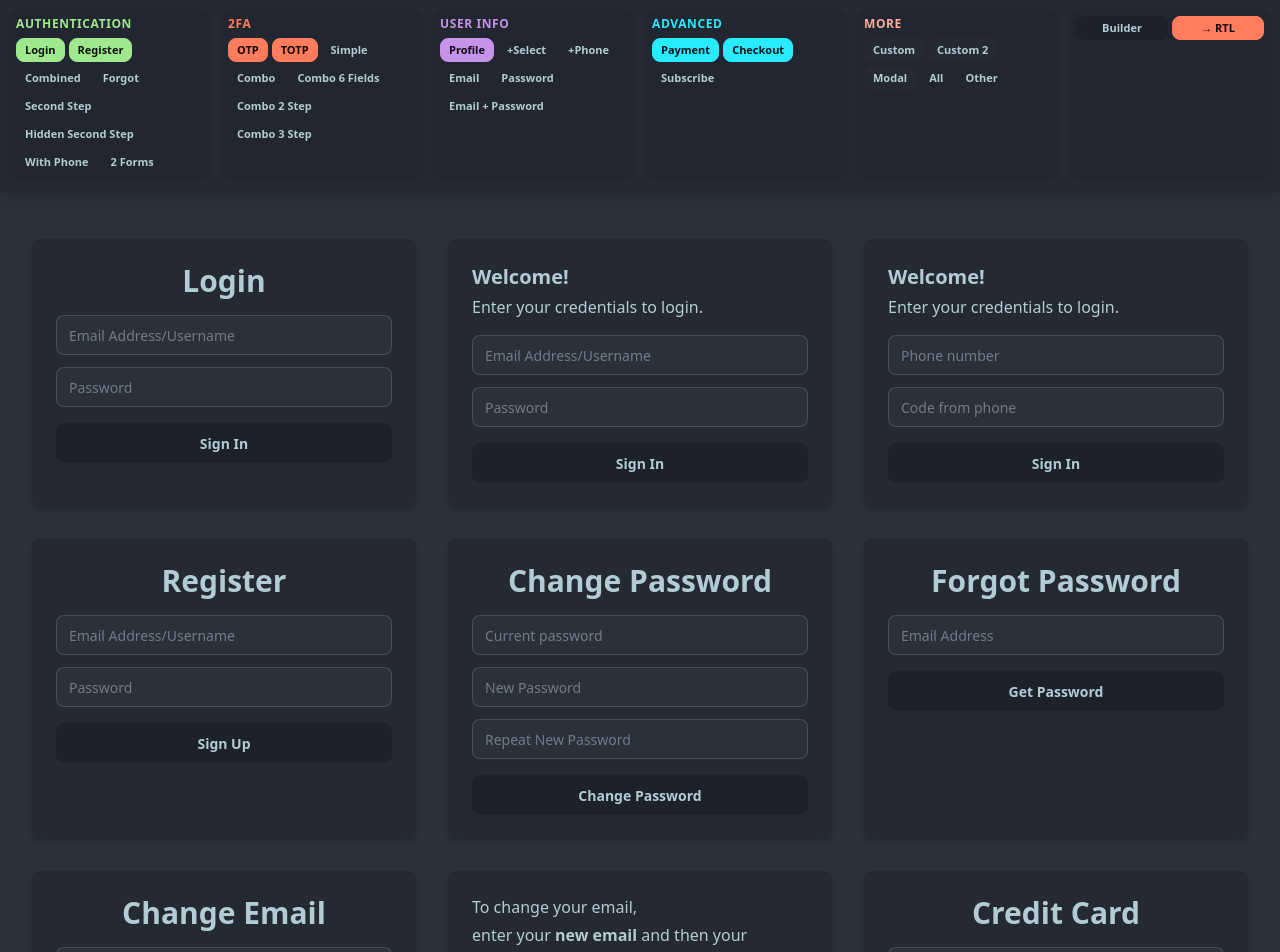
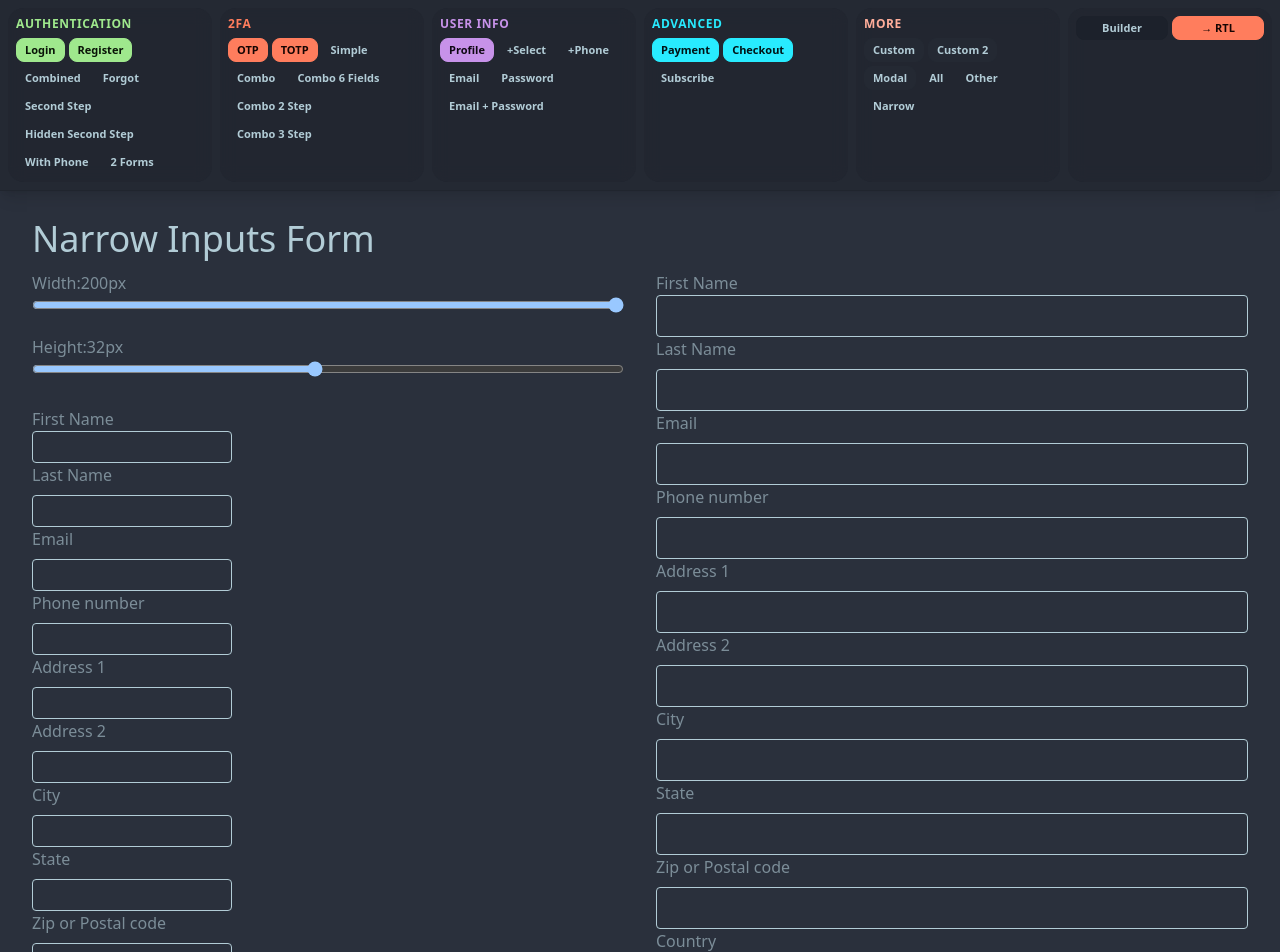
Before and after one commit to NordPass/autofill-samples, a React (Vite) app: page /#/narrow in a window 1280 px wide. Shown: the top 952 px of the page. Built offline with nearby package versions, Linux system fonts and the light colour scheme.

Commit message:
feat: add narrow controllable form

```diff
--- /dev/null
+++ b/src/Forms/Narrow.tsx
@@ -0,0 +1,140 @@
+import { useState } from 'react';
+
+export const Narrow = () => {
+  const [controlWidth, setControlWidth] = useState<number>(200);
+  const [controlHeight, setControlHeight] = useState<number>(32);
+
+  return (
+    <div className="w-full px-4">
+      <h1 className="text-4xl mt-3">Narrow Inputs Form</h1>
+
+      <div className="grid grid-cols-1 md:grid-cols-2 gap-8 mt-3">
+        <form className="flex flex-col items-start w-full" onSubmit={event => event.preventDefault()}>
+          <div className="w-full mb-4">
+            <label className="label" htmlFor="widthRange">
+              <span className="label-text">
+                Width:
+                {controlWidth}
+                px
+              </span>
+            </label>
+            <input
+              id="widthRange"
+              type="range"
+              min={10}
+              max={200}
+              value={controlWidth}
+              onChange={e => setControlWidth(Number(e.target.value))}
+              className="w-full"
+            />
+          </div>
+          <div className="w-full mb-6">
+            <label className="label" htmlFor="heightRange">
+              <span className="label-text">
+                Height:
+                {controlHeight}
+                px
+              </span>
+            </label>
+            <input
+              id="heightRange"
+              type="range"
+              min={10}
+              max={56}
+              value={controlHeight}
+              onChange={e => setControlHeight(Number(e.target.value))}
+              className="w-full"
+            />
+          </div>
+          <label className="label" htmlFor="firstName">
+            <span className="label-text">First Name</span>
+          </label>
+          <input style={{ width: controlWidth, height: controlHeight }} className="border rounded px-3 py-2" type="text" id="firstName" />
+          <label className="label" htmlFor="lastName">
+            <span className="label-text">Last Name</span>
+          </label>
+          <input style={{ width: controlWidth, height: controlHeight }} className="border rounded px-3 py-2 mt-2" type="text" id="lastName" />
+          <label className="label" htmlFor="email">
+            <span className="label-text">Email</span>
+          </label>
+          <input style={{ width: controlWidth, height: controlHeight }} className="border rounded px-3 py-2 mt-2" type="text" id="email" />
+
+          <label className="label" htmlFor="phoneNumber">
+            <span className="label-text">Phone number</span>
+          </label>
+          <input style={{ width: controlWidth, height: controlHeight }} className="border rounded px-2 mt-2" type="text" id="phoneNumber" />
+          <label className="label" htmlFor="address1">
+            <span className="label-text">Address 1</span>
+          </label>
+          <input style={{ width: controlWidth, height: controlHeight }} className="border rounded px-2 mt-2" type="text" id="address1" />
+          <label className="label" htmlFor="address2">
+            <span className="label-text">Address 2</span>
+          </label>
+          <input style={{ width: controlWidth, height: controlHeight }} className="border rounded px-3 py-2 mt-2" type="text" id="address2" />
+
+          <label className="label" htmlFor="city">
+            <span className="label-text">City</span>
+          </label>
+          <input style={{ width: controlWidth, height: controlHeight }} className="border rounded px-2 mt-2" type="text" id="city" />
+          <label className="label" htmlFor="state">
+            <span className="label-text">State</span>
+          </label>
+          <input style={{ width: controlWidth, height: controlHeight }} className="border rounded px-2 mt-2" type="text" id="state" />
+          <label className="label" htmlFor="zip">
+            <span className="label-text">Zip or Postal code</span>
+          </label>
+          <input style={{ width: controlWidth, height: controlHeight }} className="border rounded px-3 py-2 mt-2" type="text" id="zip" />
+          <label className="label" htmlFor="country">
+            <span className="label-text">Country</span>
+          </label>
+          <input style={{ width: controlWidth, height: controlHeight }} className="border rounded px-3 py-2 mt-2" type="text" />
+        </form>
+
+        <form className="flex flex-col items-start w-full" onSubmit={event => event.preventDefault()}>
+          <label className="label" htmlFor="firstName2">
+            <span className="label-text">First Name</span>
+          </label>
+          <input className="border rounded px-3 py-2 w-full" type="text" id="firstName2" />
+          <label className="label" htmlFor="lastName2">
+            <span className="label-text">Last Name</span>
+          </label>
+          <input className="border rounded px-3 py-2 w-full mt-2" type="text" id="lastName2" />
+          <label className="label" htmlFor="email2">
+            <span className="label-text">Email</span>
+          </label>
+          <input className="border rounded px-3 py-2 w-full mt-2" type="text" id="email2" />
+
+          <label className="label" htmlFor="phoneNumber2">
+            <span className="label-text">Phone number</span>
+          </label>
+          <input className="border rounded px-3 py-2 w-full mt-2" type="text" id="phoneNumber2" />
+          <label className="label" htmlFor="address12">
+            <span className="label-text">Address 1</span>
+          </label>
+          <input className="border rounded px-3 py-2 w-full mt-2" type="text" id="address12" />
+          <label className="label" htmlFor="address22">
+            <span className="label-text">Address 2</span>
+          </label>
+          <input className="border rounded px-3 py-2 w-full mt-2" type="text" id="address22" />
+
+          <label className="label" htmlFor="city2">
+            <span className="label-text">City</span>
+          </label>
+          <input className="border rounded px-3 py-2 w-full mt-2" type="text" id="city2" />
+          <label className="label" htmlFor="state2">
+            <span className="label-text">State</span>
+          </label>
+          <input className="border rounded px-3 py-2 w-full mt-2" type="text" id="state2" />
+          <label className="label" htmlFor="zip2">
+            <span className="label-text">Zip or Postal code</span>
+          </label>
+          <input className="border rounded px-3 py-2 w-full mt-2" type="text" id="zip2" />
+          <label className="label" htmlFor="country2">
+            <span className="label-text">Country</span>
+          </label>
+          <input className="border rounded px-3 py-2 w-full mt-2" type="text" id="country2" />
+        </form>
+      </div>
+    </div>
+  );
+};
--- a/src/Navigation.tsx
+++ b/src/Navigation.tsx
@@ -70,6 +70,7 @@ export const Navigation = () => {
               <Link className="btn btn-xs hover:scale-105 transition-transform" to="/modalLogin">Modal</Link>
               <Link className="btn btn-xs btn-ghost hover:btn-neutral" to="/all">All</Link>
               <Link className="btn btn-xs btn-ghost hover:btn-neutral" to="/other">Other</Link>
+              <Link className="btn btn-xs btn-ghost hover:btn-neutral" to="/narrow">Narrow</Link>
             </div>
           </div>
 
--- a/src/index.tsx
+++ b/src/index.tsx
@@ -20,6 +20,7 @@ import { LoginRegister } from './Forms/LoginRegister.tsx';
 import { LoginSixFieldsTotp } from './Forms/LoginSixFieldsTotp.tsx';
 import { LoginTotp } from './Forms/LoginTotp.tsx';
 import { ModalLogin } from './Forms/ModalLogin.tsx';
+import { Narrow } from './Forms/Narrow.tsx';
 import { OneTimePassword } from './Forms/OneTimePassword.tsx';
 import { Other } from './Forms/Other.tsx';
 import { PersonalInfo } from './Forms/PersonalInfo.tsx';
@@ -54,6 +55,7 @@ ReactDOM.createRoot(document.getElementById('root') as HTMLElement).render(
             <Route path="/creditCard" element={<CreditCard />} />
             <Route path="/changeEmail" element={<ChangeEmail />} />
             <Route path="/other" element={<Other />} />
+            <Route path="/narrow" element={<Narrow />} />
             <Route path="/subscribe" element={<Subscribe />} />
             <Route path="/mfa" element={<OneTimePassword />} />
             <Route path="/totp" element={<TOTP />} />
```
